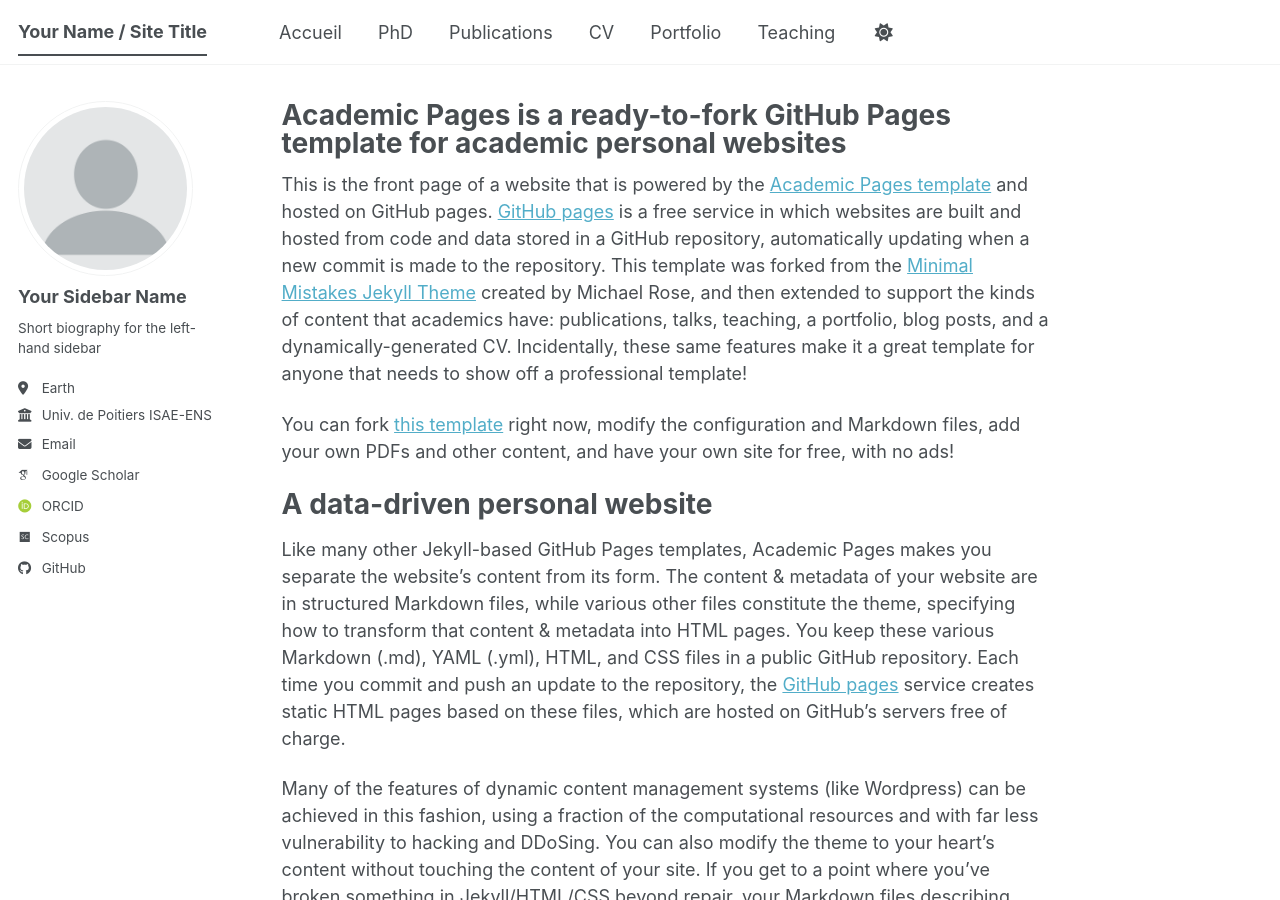
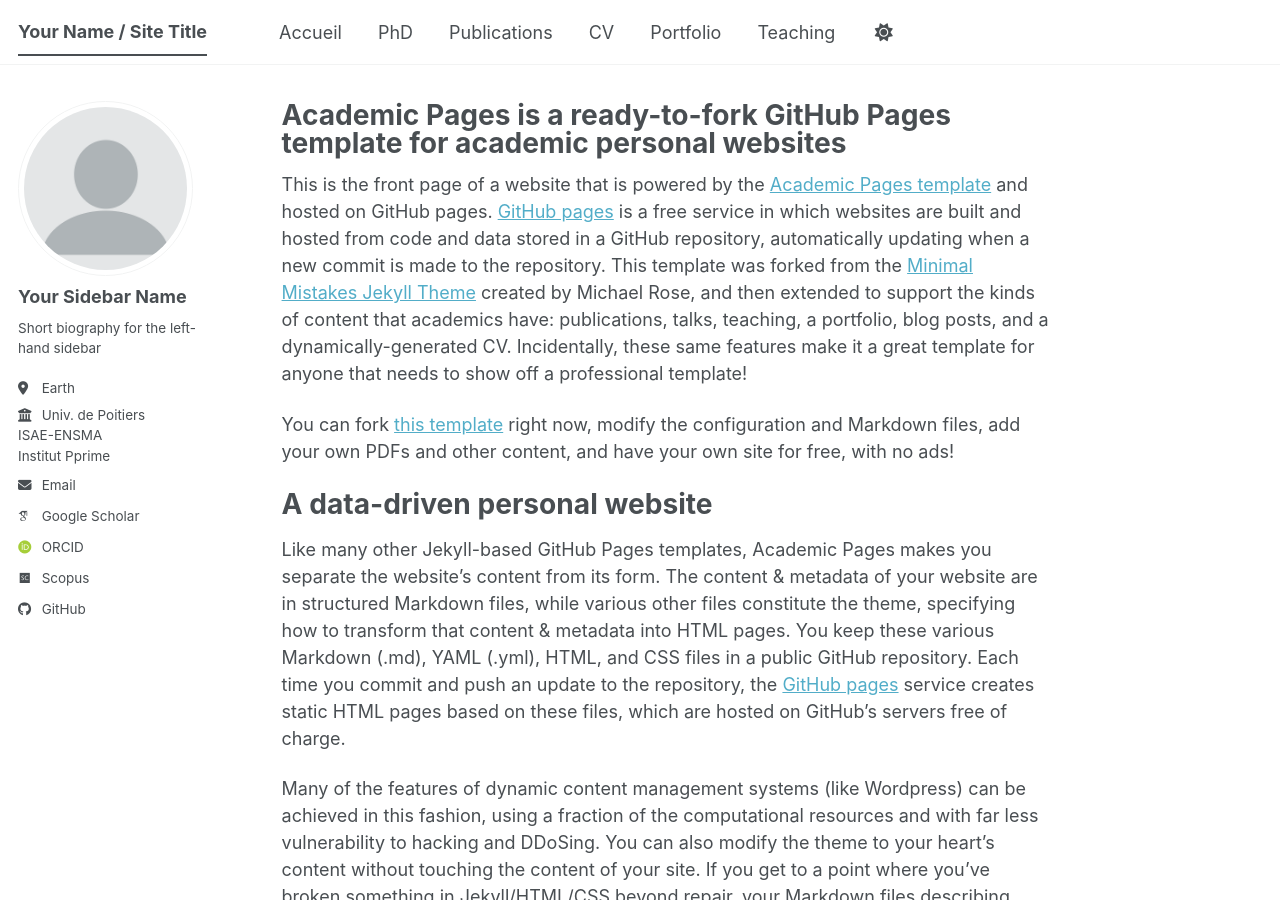
Before and after one commit to Anas-Sg-git/anas-sghuri, a Jekyll site: the page built from _pages/about.md, in a window 1280 px wide and 900 px high. Built offline with Jekyll 4.4.1, drawn with Linux system fonts in a browser that asks for light colours; some web fonts are replaced; a script bundle is joined from its source files by our own code; library files that are not in the unit come from our copies.

```diff
--- a/_config.yml
+++ b/_config.yml
@@ -28,9 +28,7 @@ author:
   pronouns         : # example: "she/her"
   bio              : "Short biography for the left-hand sidebar"
   location         : "Earth"
-  employer         : "Univ. de Poitiers
-   ISAE-ENSMA
-   Institut Pprime"
+  employer         : "Univ. de Poitiers<br>ISAE-ENSMA<br>Institut Pprime"
   uri              : # URL
   email            : "anas.sghuri@gmail.com"
 
```
